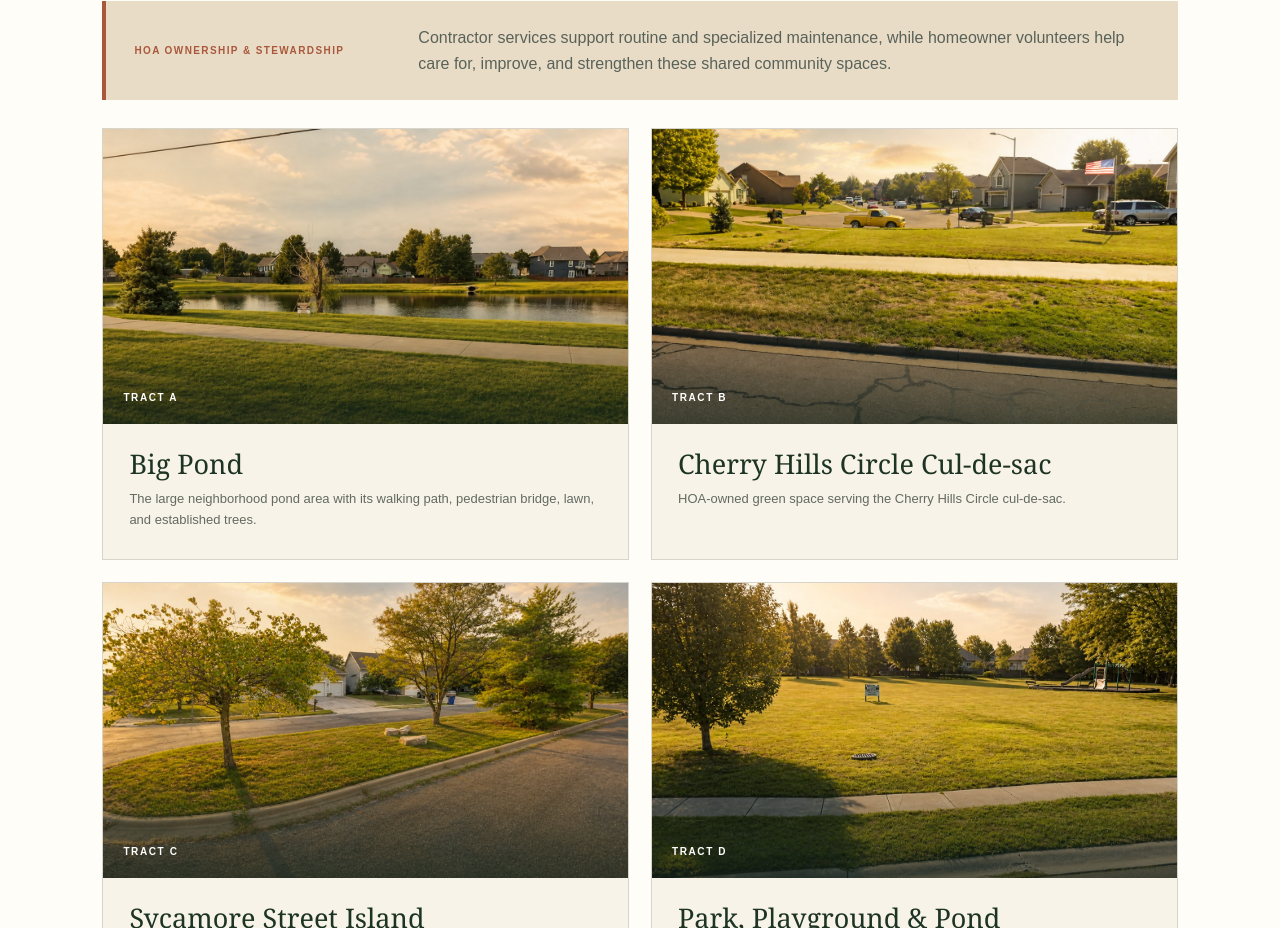
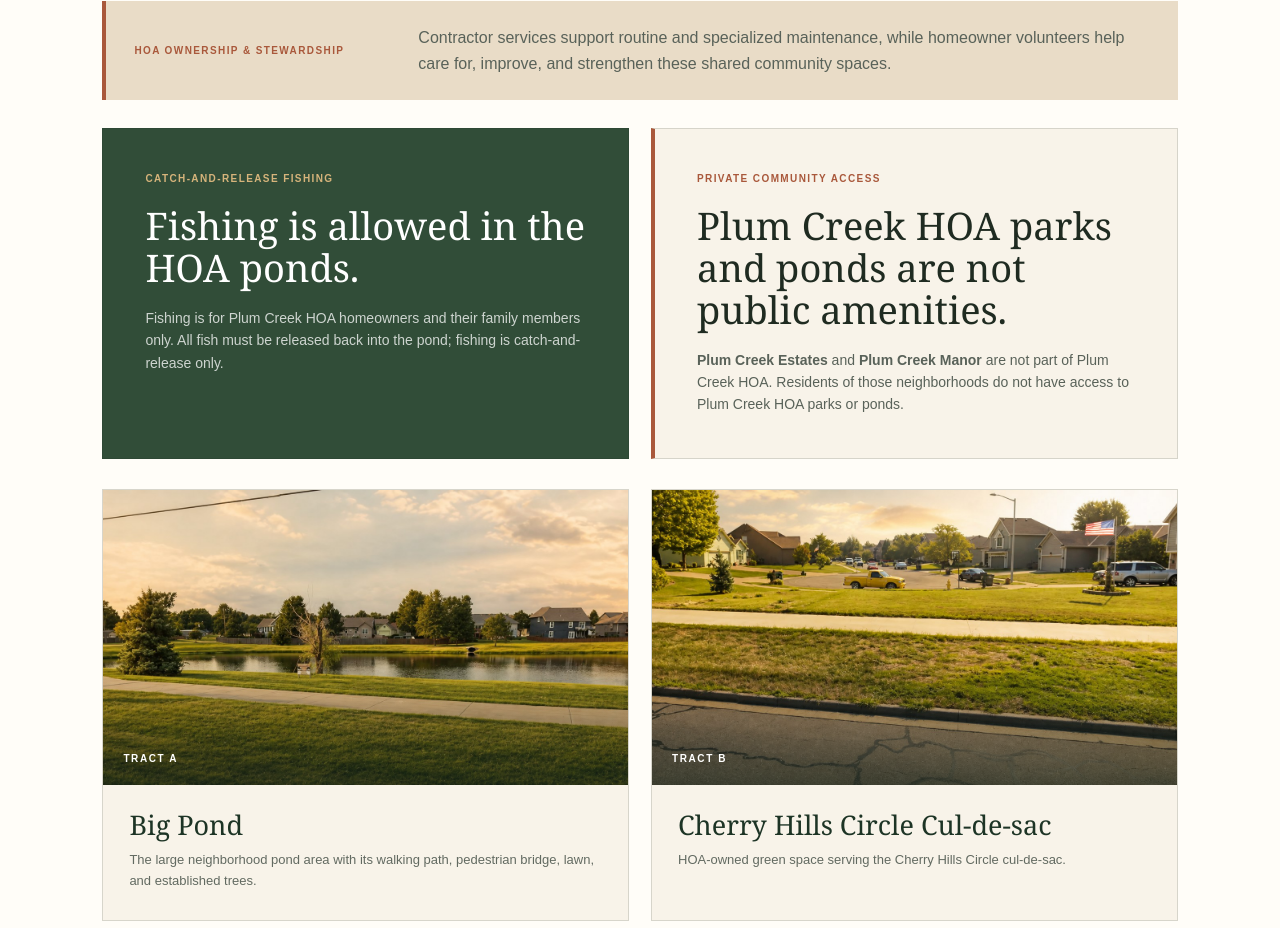
Before and after one commit to CaptainSweatPants67/Plum-Creek-HOA, a Next.js app: page /neighborhood-map in a window 1280 px wide. Shown: the part 1600-2528 px from the top of the page. Built offline with nearby package versions, Linux system fonts and the light colour scheme; no server answers.

Commit message:
Add pond fishing and park access rules

```diff
--- a/app/globals.css
+++ b/app/globals.css
@@ -2074,6 +2074,66 @@ a:focus-visible {
   margin: 0;
 }
 
+.tract-access-notices {
+  display: grid;
+  gap: 22px;
+  grid-template-columns: repeat(2, minmax(0, 1fr));
+  margin-bottom: 30px;
+}
+
+.tract-access-card {
+  border: 1px solid var(--line);
+  padding: clamp(28px, 4vw, 42px);
+}
+
+.tract-access-card > span {
+  display: block;
+  font-size: 10px;
+  font-weight: 900;
+  letter-spacing: 0.14em;
+  margin-bottom: 18px;
+  text-transform: uppercase;
+}
+
+.tract-access-card h3 {
+  font-family: Georgia, "Times New Roman", serif;
+  font-size: clamp(27px, 3vw, 38px);
+  font-weight: 400;
+  line-height: 1.1;
+  margin: 0 0 18px;
+}
+
+.tract-access-card p {
+  font-size: 14px;
+  margin: 0;
+}
+
+.tract-access-card-fishing {
+  background: var(--forest);
+  color: white;
+}
+
+.tract-access-card-fishing > span {
+  color: #d6b47b;
+}
+
+.tract-access-card-fishing p {
+  color: rgba(255, 255, 255, 0.76);
+}
+
+.tract-access-card-boundary {
+  background: var(--cream);
+  border-left: 4px solid var(--terracotta);
+}
+
+.tract-access-card-boundary > span {
+  color: var(--terracotta);
+}
+
+.tract-access-card-boundary p {
+  color: #596259;
+}
+
 .tract-grid {
   display: grid;
   gap: 22px;
@@ -2436,6 +2496,7 @@ a:focus-visible {
 
   .destination-grid,
   .dues-summary,
+  .tract-access-notices,
   .tract-grid,
   .tract-stewardship-note {
     grid-template-columns: 1fr;
--- a/app/neighborhood-map/page.tsx
+++ b/app/neighborhood-map/page.tsx
@@ -133,6 +133,29 @@ export default function NeighborhoodMapPage() {
           </p>
         </div>
 
+        <div className="tract-access-notices">
+          <article className="tract-access-card tract-access-card-fishing">
+            <span>Catch-and-release fishing</span>
+            <h3>Fishing is allowed in the HOA ponds.</h3>
+            <p>
+              Fishing is for Plum Creek HOA homeowners and their family members
+              only. All fish must be released back into the pond; fishing is
+              catch-and-release only.
+            </p>
+          </article>
+
+          <article className="tract-access-card tract-access-card-boundary">
+            <span>Private community access</span>
+            <h3>Plum Creek HOA parks and ponds are not public amenities.</h3>
+            <p>
+              <strong>Plum Creek Estates</strong> and{" "}
+              <strong>Plum Creek Manor</strong> are not part of Plum Creek HOA.
+              Residents of those neighborhoods do not have access to Plum Creek
+              HOA parks or ponds.
+            </p>
+          </article>
+        </div>
+
         <div className="tract-grid">
           {tracts.map((tract) => (
             <article className="tract-card" key={tract.letter}>
```
Also changed, not shown: 1 other file (tests, documents, lock files or other folders).
